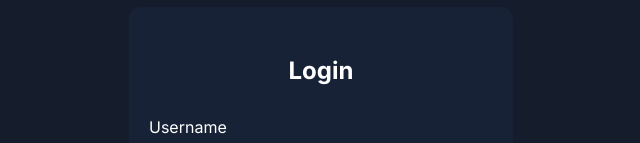
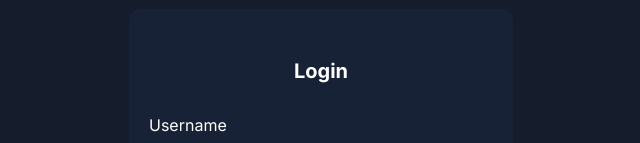
Before and after one commit to arbor0711/next-dashboard, a Next.js app: page /login in a window 1280 px wide. Shown: the part 195-338 px from the top of the page, without its empty margins (319-959 px from the left). Built offline with nearby package versions, Linux system fonts and the light colour scheme.

Commit message:
Create and design login page

```diff
--- a/app/login/page.tsx
+++ b/app/login/page.tsx
@@ -7,7 +7,7 @@ const LoginPage = () => {
       <div className=" w-96 h-fit">
         <ContentBox>
           <form className="form-control">
-            <h1 className="text-2xl font-bold my-7 text-center">Login</h1>
+            <h1 className="text-xl font-bold my-7 text-center">Login</h1>
             <label>Username</label>
             <input
               className="input input-bordered mb-5 mt-2"
```
